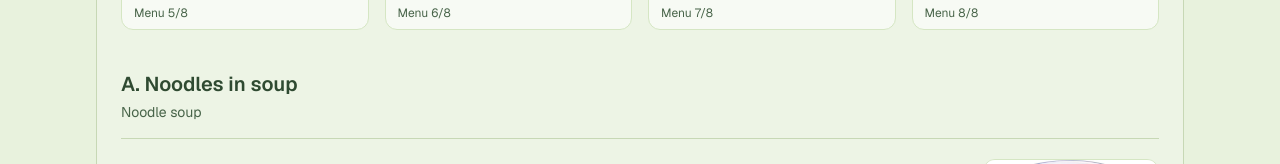
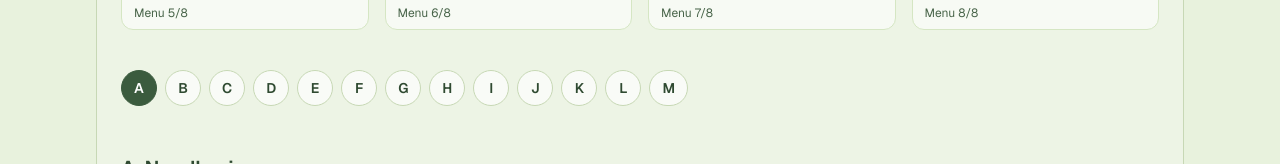
Before and after one commit to hwxue1222/jwdnoodles, a Next.js app: page / in a window 1280 px wide. Shown: the part 4599-4763 px from the top of the page. Built offline with nearby package versions, Linux system fonts and the light colour scheme.

Commit message:
Menu: add A/B/C category tabs

```diff
--- a/src/app/page.tsx
+++ b/src/app/page.tsx
@@ -12,6 +12,7 @@ import { useLang } from '@/lib/useLang';
 import { BRAND, CONTACT, GLOBAL_LOCATIONS, MENU, MENU_PAGES, NEWS, STORES, Store } from '@/lib/siteData';
 
 const RESERVATION_STORE_KEY = 'lanzhou:reservation:storeId';
+const MENU_CATEGORY_KEY = 'lanzhou:menu:categoryId';
 
 function mapEmbedUrl(store: Store) {
   return `https://www.google.com/maps?q=${encodeURIComponent(store.map.placeQuery)}&output=embed`;
@@ -100,6 +101,12 @@ export default function Home() {
   const { lang, setLang } = useLang();
   const tt = (key: string, params?: Record<string, string | number>) => t(lang, key, params);
 
+  const [menuCategoryId, setMenuCategoryId] = useState(() => {
+    const fallback = MENU[0]?.id ?? '';
+    if (typeof window === 'undefined') return fallback;
+    return localStorage.getItem(MENU_CATEGORY_KEY) ?? fallback;
+  });
+
   const [lightbox, setLightbox] = useState<{ open: boolean; src?: string; alt: string }>({ open: false, alt: '' });
 
   const openLightbox = (src: string | undefined, alt: string) => setLightbox({ open: true, src, alt });
@@ -140,6 +147,24 @@ export default function Home() {
   const [reservationNote, setReservationNote] = useState('');
 
   const reservationStore = reservableStores.find((s) => s.id === reservationStoreId) ?? reservableStores[0];
+
+  const menuCategoriesToShow = useMemo(() => {
+    if (!menuCategoryId) return MENU;
+    const found = MENU.find((c) => c.id === menuCategoryId);
+    return found ? [found] : MENU;
+  }, [menuCategoryId]);
+
+  const menuCatCode = (catTitle: string) => {
+    const m = catTitle.match(/[A-Z]\./);
+    return m ? m[0].slice(0, 1) : catTitle.slice(0, 1);
+  };
+
+  const onPickMenuCategory = (nextId: string) => {
+    setMenuCategoryId(nextId);
+    try {
+      localStorage.setItem(MENU_CATEGORY_KEY, nextId);
+    } catch {}
+  };
 
   const onSubmitReservation = (e: React.FormEvent) => {
     e.preventDefault();
@@ -398,7 +423,30 @@ export default function Home() {
                 ))}
               </div>
 
-              {MENU.map((cat) => (
+              <div className="flex items-center gap-2 overflow-x-auto pb-2">
+                {MENU.map((cat) => {
+                  const code = menuCatCode(cat.title.en);
+                  const active = cat.id === menuCategoryId;
+                  return (
+                    <button
+                      key={cat.id}
+                      type="button"
+                      title={cat.title[lang]}
+                      onClick={() => onPickMenuCategory(cat.id)}
+                      className={[
+                        'shrink-0 h-9 min-w-9 px-3 rounded-full border text-sm font-semibold transition',
+                        active
+                          ? 'bg-[#3b5b3e] text-white border-[#3b5b3e]'
+                          : 'bg-white/70 text-[#2f4a31] border-[#c7d8b5] hover:bg-white',
+                      ].join(' ')}
+                    >
+                      {code}
+                    </button>
+                  );
+                })}
+              </div>
+
+              {menuCategoriesToShow.map((cat) => (
                 <div key={cat.id}>
                   <div className="text-xl font-semibold text-[#2f4a31]">{cat.title[lang]}</div>
                   {cat.subtitle ? <div className="mt-1 text-sm text-[#486449]">{cat.subtitle[lang]}</div> : null}
```
